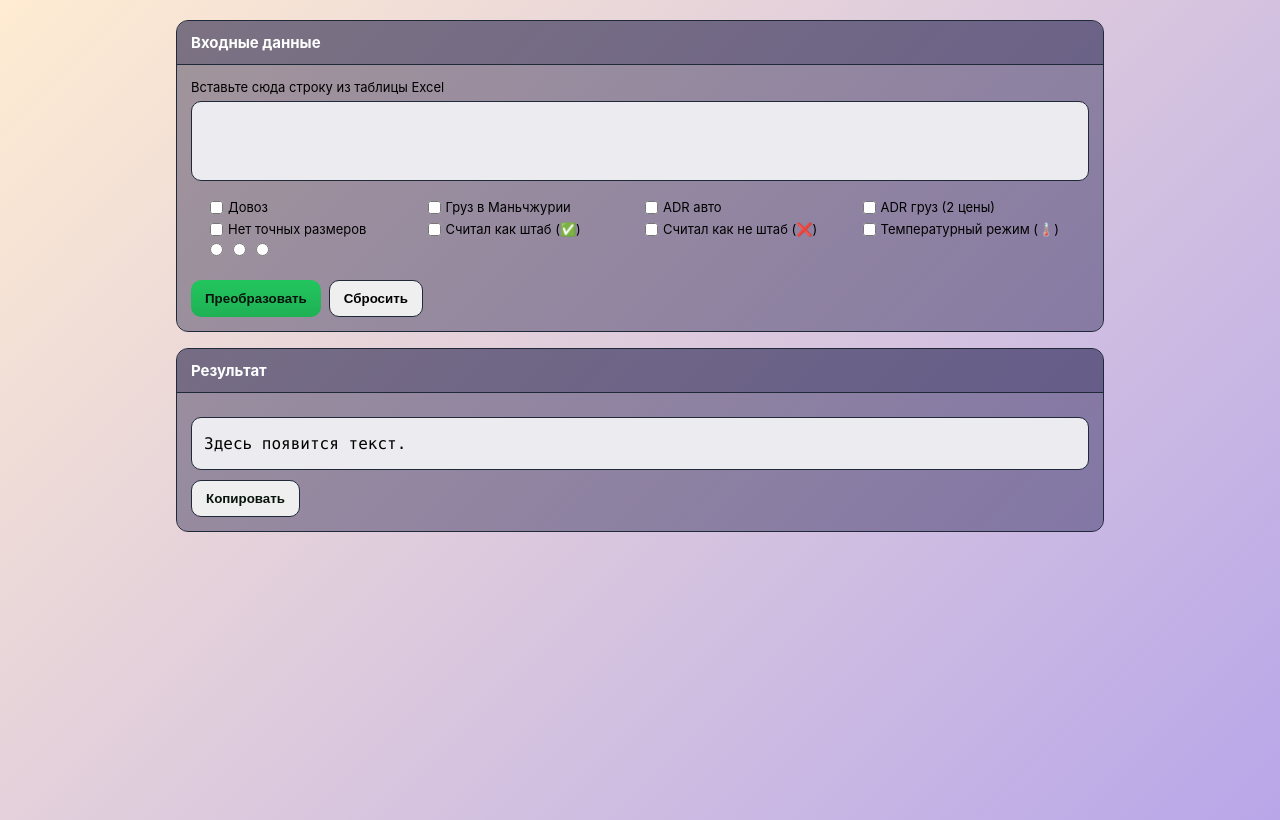
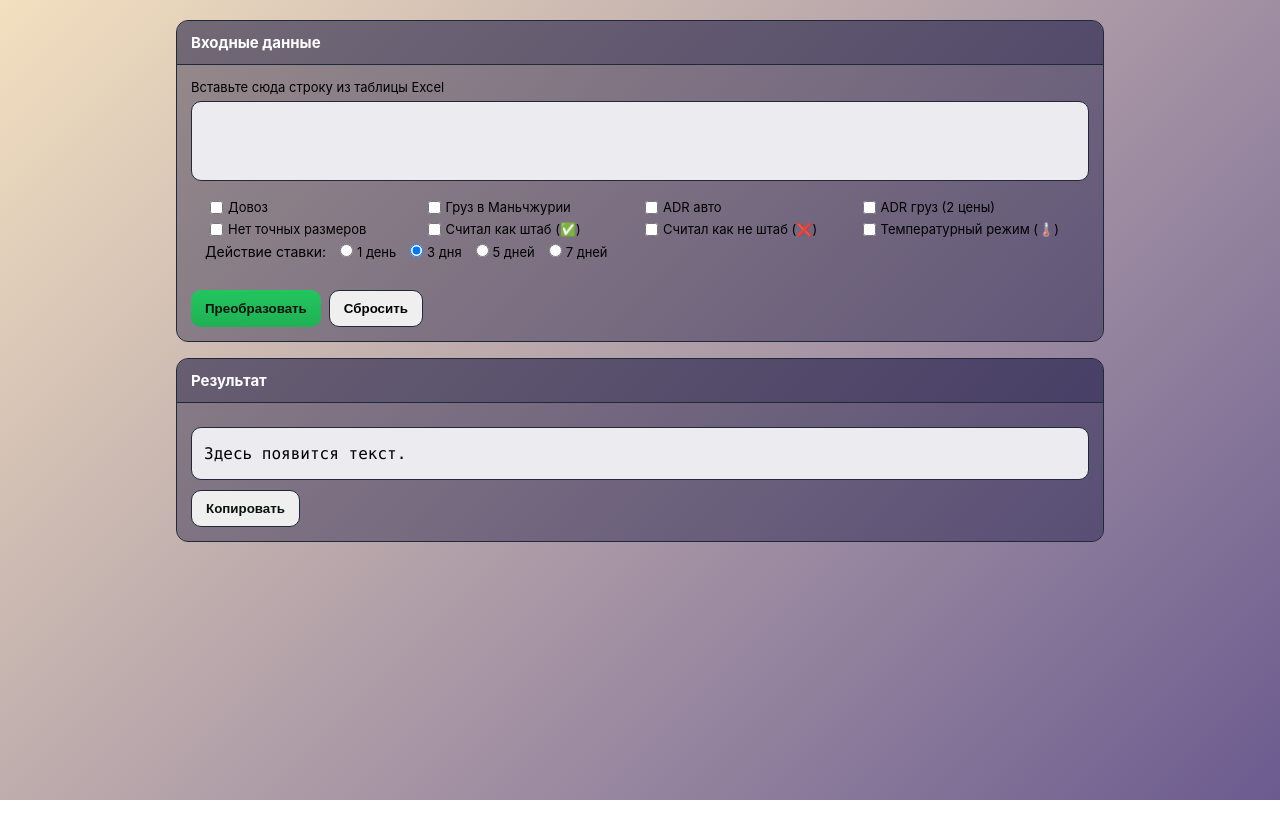
Before and after one commit to grimpatron/BelPam-price, a plain HTML site: page index.html in a window 1280 px wide. Drawn offline with Linux system fonts and the light colour scheme.

Commit message:
feat: add relevance for price

```diff
--- a/index.html
+++ b/index.html
@@ -36,10 +36,16 @@
             <label><input type="checkbox" id="check-non-stackable">Считал как не штаб (❌)</label>
             <label><input type="checkbox" id="check-temperature">Температурный режим (🌡️)</label>
           </div>
-          <div class="addition-block">
-            <input type="radio" name="relevance" id="one-day-relevance">
-            <input type="radio" name="relevance" id="three-day-relevance">
-            <input type="radio" name="relevance" id="five-day-relevance">
+          <div class="relevance-block">
+            <span>Действие ставки: </span>
+            <input class="relevance-radio" type="radio" name="relevance" id="one-day-relevance">
+            <label class="relevance-label" for="one-day-relevance">1 день</label>
+            <input class="relevance-radio" type="radio" name="relevance" id="three-day-relevance" checked>
+            <label class="relevance-label" for="three-day-relevance">3 дня</label>
+            <input class="relevance-radio" type="radio" name="relevance" id="five-day-relevance">
+            <label class="relevance-label" for="five-day-relevance">5 дней</label>
+            <input class="relevance-radio" type="radio" name="relevance" id="seven-day-relevance">
+            <label class="relevance-label" for="seven-day-relevance">7 дней</label>
           </div>
         </div>
 
@@ -189,11 +195,24 @@
       if (document.getElementById('check-MZL').checked) { lines.push("* Ставка действительна при условии доставки груза на склад нашего агента. Если необходим своз нашими силами, стоимость будет пересмотрена."); }
       if (document.getElementById('check-delivery').checked) { lines.push("* Стоимость довоза включена в ставку."); }
 
-      lines.push(`* Ставка действительна в день просчёта (с ${getTodayDate()}).`);
-      lines.push(`* При стоимость груза свыше 50000 USD, стоимость ЭПИ по квитанции выставляется на клиента.`);
-      // lines.push(`* Ставка действительна в течение 3х дней (с ${getTodayDate()}).`);
-      // lines.push(`* Ставка действительна при условии забора груза в Китае до конца января.`);
 
+      // Вместо всего блока с addEventListener, используйте это:
+      const selectedRadio = document.querySelector('input[name="relevance"]:checked');
+      if (selectedRadio) {
+        const today = getTodayDate();
+        switch (selectedRadio.id) {
+          case 'one-day-relevance':
+            lines.push(`* Ставка действительна в день просчёта (${today}).`); break;
+          case 'three-day-relevance':
+            lines.push(`* Ставка действительна в течение 3х дней (с ${today}).`); break;
+          case 'five-day-relevance':
+            lines.push(`* Ставка действительна в течение 5и дней (с ${today}).`); break;
+          case 'seven-day-relevance':
+            lines.push(`* Ставка действительна в течение 7и дней (с ${today}).`); break;
+        }
+      }
+
+      lines.push(`* При стоимости груза свыше 50000 USD, стоимость ЭПИ по квитанции выставляется на клиента.`);
       document.getElementById('out').textContent = lines.join('\n');
     }
 
@@ -239,4 +258,4 @@
 <!-- + добавить дату когда была дана ставка -->
 <!-- + quality of life (фокус на строке ввода, убрал alert) -->
 <!-- + добавить выбор шаблонов (АДР, РЕФ, Бренд, Довоз, Штаб) -->
-<!-- добавить выбор срока актуальности ставки -->
+<!-- + добавить выбор сроки актуальности ставки -->
--- a/style.css
+++ b/style.css
@@ -1,5 +1,4 @@
 :root {
- /* --bg: #0f172a; */
   /* --card: #111827; */
   /* --text: #e5e7eb; */
   /* --muted: #9ca3af; */
@@ -12,11 +11,18 @@
   box-sizing: border-box;
 }
 
+html,
+body {
+  margin: 0;
+  padding: 0;
+  height: 100%;
+  overflow-x: hidden;
+}
+
 body {
   min-height: 100vh;
   margin: 0;
- background: var(--bg);
- background: linear-gradient(135deg, #ffecd2 0%, #b8a6e9 100%);
+  background: linear-gradient(135deg, #f3e0c0 0%, #6b5b8f 100%);
   color: var(--text);
   font-family: Inter, system-ui, Arial, sans-serif;
 }
@@ -199,3 +205,15 @@ button.reset-button:hover {
   font-size: 12px;
   margin-top: 6px;
 }
+
+.relevance-block {
+  font-size: 14px;
+}
+
+.relevance-label {
+  display: inline-block;
+}
+
+.relevance-radio {
+  margin: 0 0 0 10px;
+}
```
Lines whose indentation alone changed are shown as unchanged.
